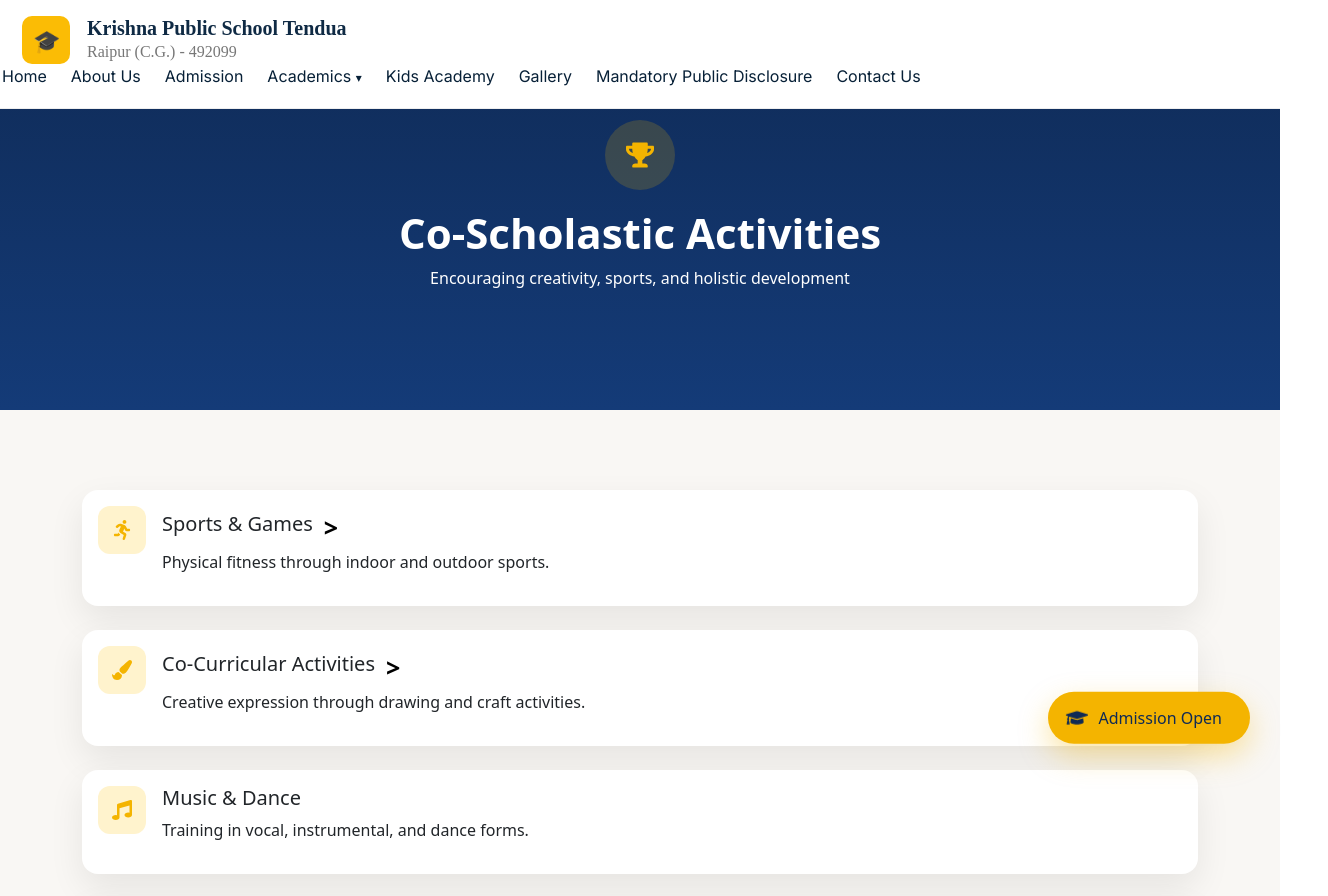
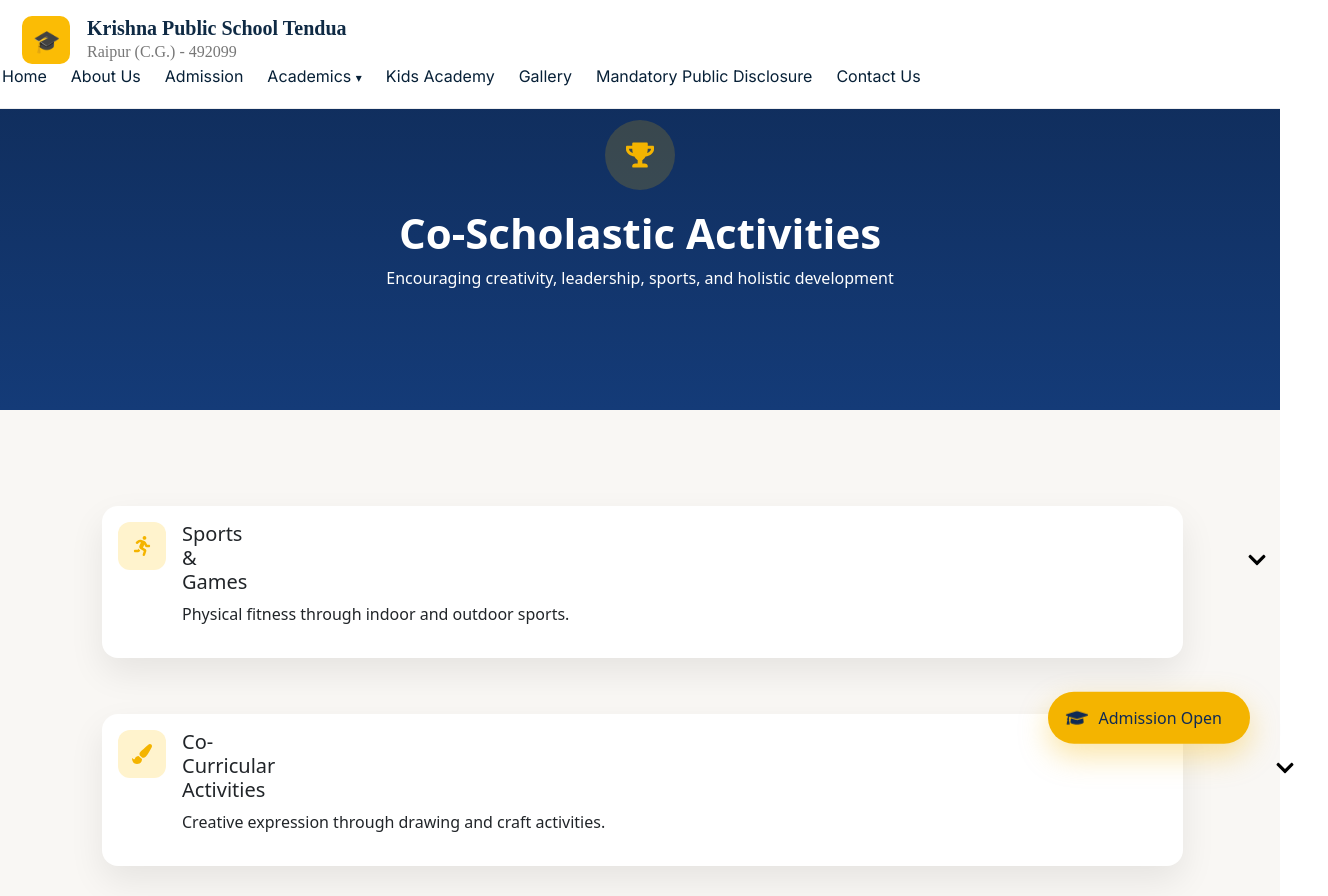
Before and after one commit to ali-0507/Krishna-Public-School, a React (Vite) app in the folder frontend/: page /academics/co-scholastic in a window 1280 px wide. Shown: the top 896 px of the page, 1328 px wide, since content can reach past the window. Built offline with nearby package versions, Linux system fonts and the light colour scheme.

Commit message:
added the co-scholastic activity

```diff
--- a/frontend/src/pages/academics/CoScholastic.jsx
+++ b/frontend/src/pages/academics/CoScholastic.jsx
@@ -1,5 +1,11 @@
 import { useState } from "react";
-import { FaTrophy, FaMusic, FaPaintBrush, FaRunning } from "react-icons/fa";
+import {
+  FaTrophy,
+  FaPaintBrush,
+  FaRunning,
+  FaChevronDown,
+  FaUsers,
+} from "react-icons/fa";
 import AcademicHero from "../../components/Academics/AcademicHero";
 import ExploreMore from "../../components/Academics/ExploreMore";
 import "../../styles/academics.css";
@@ -9,24 +15,26 @@ const coData = [
     title: "Sports & Games",
     desc: "Physical fitness through indoor and outdoor sports.",
     icon: <FaRunning />,
-    isSports: true
+    isSports: true,
   },
   {
     title: "Co-Curricular Activities",
     desc: "Creative expression through drawing and craft activities.",
     icon: <FaPaintBrush />,
-    isActivities: true
+    isActivities: true,
   },
   {
-    title: "Music & Dance",
-    desc: "Training in vocal, instrumental, and dance forms.",
-    icon: <FaMusic />
+    title: "Leadership & Activities",
+    desc: "Leadership development, governance, and student engagement programs.",
+    icon: <FaUsers />,
+    isLeadership: true,
   },
   {
     title: "Competitions",
-    desc: "Inter-school and intra-school competitions.",
-    icon: <FaTrophy />
-  }
+    desc: "Academic, creative, and skill-based competitions for holistic growth.",
+    icon: <FaTrophy />,
+    isCompetition: true,
+  },
 ];
 
 export default function CoScholastic() {
@@ -37,29 +45,20 @@ export default function CoScholastic() {
       <AcademicHero
         icon={<FaTrophy />}
         title="Co-Scholastic Activities"
-        subtitle="Encouraging creativity, sports, and holistic development"
+        subtitle="Encouraging creativity, leadership, sports, and holistic development"
       />
 
       <section className="academics-section">
         <div className="container">
           <div className="row g-4">
-
             {coData.map((item, index) => (
               <div className="col-md-12" key={index}>
                 <div
-                  className="card academics-card h-100"
-                  onClick={(e) => {
-                    e.stopPropagation();
-                    if(item.isSports || item.isActivities){
-                      setOpenCard(openCard === item.title ? null : item.title);
-                    }
-                  }}
-                  style={{
-                    cursor:
-                      item.isSports || item.isActivities
-                        ? "pointer"
-                        : "default"
-                  }}
+                  className="card academic-card"
+                  onClick={() =>
+                    setOpenCard(openCard === item.title ? null : item.title)
+                  }
+                  style={{ cursor: "pointer" }}
                 >
                   <div className="card-body d-flex gap-3">
                     <div className="icon-box">{item.icon}</div>
@@ -67,36 +66,41 @@ export default function CoScholastic() {
                     <div>
                       <h5 className="sports-title">
                         {item.title}
-
-                        {(item.isSports || item.isActivities) && (
-                          <span className="dropdown-icon">
-                            {openCard === item.title ? "<" : ">"}
+                        <span>
+                          <FaChevronDown
+                          className={`dropdowns-icon ${
+                            openCard === item.title ? "open" : ""
+                          }`}
+                          />
                           </span>
-                        )}
                       </h5>
 
-                      {/* NORMAL CARDS */}
-                        {item.isSports && openCard !== item.title && <p>{item.desc}</p>}
-                        {item.isActivities && openCard !== item.title && <p>{item.desc}</p>}
-                        {!item.isSports && !item.isActivities && <p>{item.desc}</p>}
+                      {openCard !== item.title && <p>{item.desc}</p>}
 
-
-                      {/* SPORTS DROPDOWN */}
+                      {/* SPORTS */}
                       {item.isSports && openCard === item.title && (
                         <div className="sports-details">
                           <h6>PRIMARY GROUP (I to V)</h6>
                           <p>
-                            Sprint, Speed Walk, Sac Race, Spoon–Marble Race, 3-Legged Race, Relay Race, Football, Cricket, Basketball, Kabaddi, Kho-Kho, PT Drill & Yoga.
+                            Sprint, Speed Walk, Sac Race, Spoon–Marble Race,
+                            3-Legged Race, Relay Race, Football, Cricket,
+                            Basketball, Kabaddi, Kho-Kho, PT Drill & Yoga.
                           </p>
 
                           <h6>MIDDLE GROUP (VI to VIII)</h6>
                           <p>
-                            Sprint, Skipping Race, Chess, Carrom, Athletics, Cricket, Football, Basketball, Taekwondo, Karate, Judo, Badminton, Kho-Kho, Table Tennis, PT Drill & Yoga, Gymnastics, First Aid.
+                            Sprint, Skipping Race, Chess, Carrom, Athletics,
+                            Cricket, Football, Basketball, Taekwondo, Karate,
+                            Judo, Badminton, Kho-Kho, Table Tennis, PT Drill &
+                            Yoga, Gymnastics, First Aid.
                           </p>
 
                           <h6>SECONDARY GROUP (IX to XII)</h6>
                           <p>
-                            Sprint, Chess, Carrom, Athletics, Cricket, Football, Basketball, Taekwondo, Karate, Judo, Badminton, Kho-Kho, Table Tennis, PT Drill & Yoga, Gymnastics, First Aid.
+                            Sprint, Chess, Carrom, Athletics, Cricket, Football,
+                            Basketball, Taekwondo, Karate, Judo, Badminton,
+                            Kho-Kho, Table Tennis, PT Drill & Yoga, Gymnastics,
+                            First Aid.
                           </p>
 
                           <div className="sports-note">
@@ -105,27 +109,104 @@ export default function CoScholastic() {
                         </div>
                       )}
 
-                      {/* CO-CURRICULAR DROPDOWN */}
+                      {/* CO-CURRICULAR */}
                       {item.isActivities && openCard === item.title && (
                         <div className="sports-details">
                           <h6>CLASSES I & II</h6>
                           <p>
-                            Drawing & Painting, Clay/Plasticine Modelling, Playing in Sand-Pit, Splashing in the Kids Pool, Story-Telling, Group Games, Collage/Cutting & Pasting, Origamy, Greeting Card Making, Recitation, Literary Activities, Fancy Dress, Paper Craft, Music, Dance, Memory Contest
+                            Drawing & Painting, Clay Modelling, Story Telling,
+                            Fancy Dress, Paper Craft, Music, Dance, Memory
+                            Contest.
                           </p>
 
                           <h6>CLASSES III – V</h6>
                           <p>
-                            Music, Dance, Dramatics Debate, Extempore, Craft, Water & Oil Painting, Embroidery, Calligraphy Science Club, Gardening, Flower Decoration, Salad Decoration, Rangoli, Computer Programming, Public Speaking, Quiz Programme, Essay Writing, Recitation, Elocution, Mono Act Play, Word Building.
+                            Music, Dance, Debate, Extempore, Craft, Painting,
+                            Gardening, Rangoli, Quiz, Essay Writing.
                           </p>
 
                           <h6>CLASSES VI – VIII</h6>
                           <p>
-                            Music, Dance, Dramatics, Debate, Quiz, Extempore, Craft, Drawing, Rangoli, Computer, Cooking without fire, Public speaking, calligraphy, Yoga, Election, Photography, Scientific skill development, Mathematical skill development, Quiz, Rock band, Gardening, Newspaper – making, Word building, Advertisement – making
+                            Debate, Quiz, Craft, Computer, Yoga, Photography,
+                            Scientific & Mathematical Skill Development.
                           </p>
 
                           <h6>CLASSES IX – XII</h6>
                           <p>
-                            Music, Dance, Dramatics, Debate, Quiz, Extempore, Craft, Drawing, Rangoli, Computer, Cooking without fire, public speaking, calligraphy, Yoga, Election, Photography, Scientific skill development, Mathematical skill development, Quiz, Rock band, Gardening, Newspaper – making, Word building, Advertisement – making
+                            Debate, Quiz, Public Speaking, Computer,
+                            Photography, Gardening, Advertisement Making.
+                          </p>
+                        </div>
+                      )}
+                      {/* LEADERSHIP & SCHOOL ACTIVITIES */}
+                      {item.isLeadership && openCard === item.title && (
+                        <div className="sports-details">
+                          <h6>Students Council Election</h6>
+                          <p>
+                            <em>
+                              “A leader is one who knows the way, goes the way
+                              and shows the way.”
+                            </em>
+                          </p>
+                          <p>
+                            KPS Tendua conducted school elections with
+                            enthusiastic participation from Classes VI to XII.
+                            Students contested for positions such as Captain,
+                            Vice-Captain, Discipline Incharge, Head Boy, and Head
+                            Girl through a rigorous screening and panel review
+                            process. The elections promoted leadership,
+                            teamwork, and responsibility.
+                          </p>
+
+                          <h6 className="mt-3">Special Assembly</h6>
+                          <p>
+                            Special assemblies play a vital role in fostering
+                            unity, cultural awareness, and confidence. During
+                            the academic year 2025–26, students actively
+                            participated in assemblies featuring speeches,
+                            skits, songs, poems, and presentations aligned with
+                            national events and values.
+                          </p>
+                        </div>
+                      )}
+                       {/* COMPETITIONS */}
+                      {item.isCompetition && openCard === item.title && (
+                        <div className="sports-details">
+                          <p>
+                            Krishna Public School (KPS) Tendua hosted a wide
+                            range of academic, creative, and sports competitions
+                            to nurture students’ talents and skills.
+                          </p>
+
+                          <ul>
+                            <li>
+                              <strong>Personality Development:</strong> Speech,
+                              Extempore, Recitation, Fancy Dress, Solo Dance,
+                              Solo Song, Shloka Recitation, Master Chef.
+                            </li>
+                            <li>
+                              <strong>Problem Solving Skills:</strong> Quiz,
+                              Memory Contest, Word Puzzle, Object Identification.
+                            </li>
+                            <li>
+                              <strong>Creative Thinking:</strong> Creative
+                              Writing, Story Writing, Handwriting, Sorting.
+                            </li>
+                            <li>
+                              <strong>Critical Thinking:</strong> Debate and Ad
+                              Making.
+                            </li>
+                            <li>
+                              <strong>Creative Development:</strong> Rangoli,
+                              Drawing, Jewelry Making, Poster Making, Best Out
+                              of Waste, Origami, Rakhi Making, Diya Decoration.
+                            </li>
+                          </ul>
+
+                          <p>
+                            Every year more than <strong>100 competitions</strong>{" "}
+                            are conducted and over <strong>300 prizes</strong>{" "}
+                            are awarded, promoting all-round development.
                           </p>
                         </div>
                       )}
@@ -138,7 +219,6 @@ export default function CoScholastic() {
         </div>
       </section>
 
-      {/*Explore More*/}
       <ExploreMore />
     </>
   );
--- a/frontend/src/styles/academics.css
+++ b/frontend/src/styles/academics.css
@@ -131,18 +131,12 @@
   align-items: center;
 }
 
-.dropdown-icon {
-  margin-left: 11px;          /*Right side push */
-  font-size: 25px;            /* Bigger icon */
+.dropdowns-icon {
+  margin-left: 1000px;          /*Right side push */
+  font-size: 20px;            /* Bigger icon */
   font-weight: bold;
-  /* color: #f4b400; */
   color: black;
   transition: transform 0.3s ease;
-}
-
-/* Optional hover effect */
-.academics-card:hover .dropdown-icon {
-  transform: scale(1.2);
 }
 
 .school-timing-note {
@@ -247,7 +241,7 @@
 
 .course-dropdown ul li::before {
   content: "•";
-  color: #f4b400; /* yellow bullet like screenshot */
+  color: #f4b400;
   font-weight: bold;
   position: absolute;
   left: -1rem;
```
